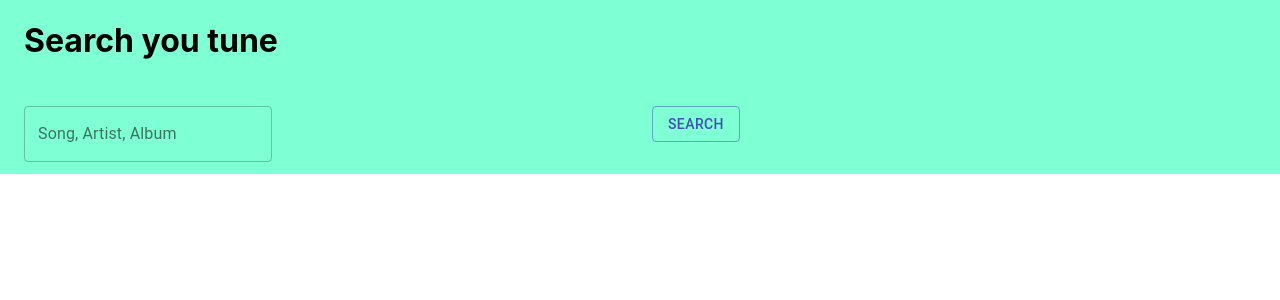
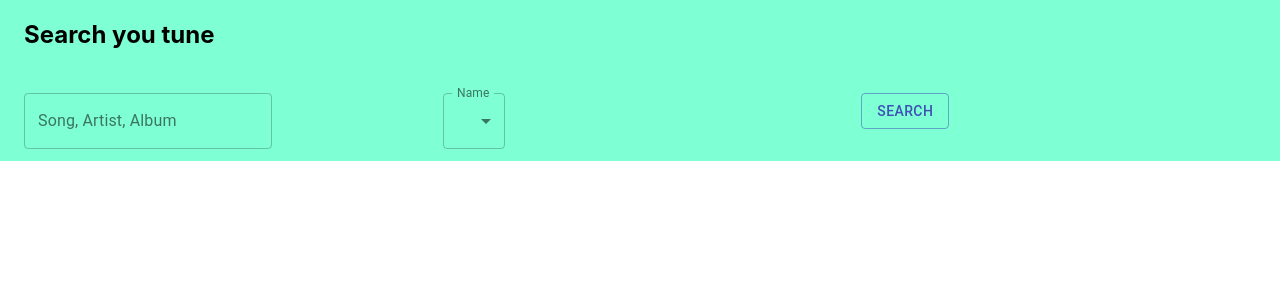
Before and after one commit to vits98/TruextendEjercicio, a React (Create React App) app in the folder itunesstore/: page / in a window 1280 px wide. Shown: the top 300 px of the page. Built offline with nearby package versions, Linux system fonts and the light colour scheme.

Commit message:
Added styles to cards and added new logic of search

```diff
--- a/itunesstore/src/Components/Home/Home.jsx
+++ b/itunesstore/src/Components/Home/Home.jsx
@@ -1,65 +1,108 @@
-import React from 'react';
-import TextField from '@material-ui/core/TextField';
-import Container from '@material-ui/core/Container';
-import Grid from '@material-ui/core/Grid';
-import Button from '@material-ui/core/Button';
-import axios from 'axios';
-import SongCard from '../SongCard/SongCard';
+import React from "react";
+import TextField from "@material-ui/core/TextField";
+import Container from "@material-ui/core/Container";
+import Grid from "@material-ui/core/Grid";
+import Button from "@material-ui/core/Button";
+import axios from "axios";
+import SongCard from "../SongCard/SongCard";
+import InputLabel from "@material-ui/core/InputLabel";
+import MenuItem from "@material-ui/core/MenuItem";
+import FormControl from "@material-ui/core/FormControl";
+import Select from "@material-ui/core/Select";
 
 class Home extends React.Component {
-
   constructor(props) {
     super(props);
     this.state = {
-      songs: []
-    }
+      songs: [],
+      searchText: "",
+      searchMedia: "all",
+    };
   }
 
-  async searchItems() {
-    let songInformation
+  async searchItems(searchText) {
+    let songInformation;
     try {
-      songInformation = await axios.get("https://itunes.apple.com/search?term=AuronPlay")
+      songInformation = await axios.get(
+        "https://itunes.apple.com/search?term=" + searchText
+      );
     } catch (error) {
       console.error(error);
     }
-    this.setState({ songs: songInformation.data.results })
+    this.setState({ songs: songInformation.data.results });
   }
 
   renderList() {
     const { songs } = this.state;
 
     return (
-      <Grid container >
+      <Grid container>
         {songs.map((song) => {
           return (
             <Grid item xs={12} sm={6} md={4} lg={3}>
-                <SongCard key={song.trackId} song={song}> </SongCard>
+              <SongCard key={song.trackId} song={song}>
+                {" "}
+              </SongCard>
             </Grid>
-          )
+          );
         })}
       </Grid>
-    )
+    );
   }
 
+  handleSearchMediaChange = (event) => {
+    this.setState({ searchMedia: event.target.value });
+  };
+
+  handleSearchTextChange = (event) => {
+    this.setState({ searchText: event.target.value });
+  };
+
   render() {
-    const { songs } = this.state;
-    console.log(songs);
+    const { searchText, searchMedia } = this.state;
     return (
       <div>
-        <Container style={{ backgroundColor: '#7FFFD4' }}>
+        <Container style={{ backgroundColor: "#7FFFD4" }}>
           <Grid container spacing={3}>
             <Grid item xs={12}>
-              <h1>Search you tune</h1>
+              <h2>Search you tune</h2>
             </Grid>
-            <Grid item xs={6}>
+            <Grid item xs={4}>
               <TextField
                 label="Song, Artist, Album"
                 id="outlined-margin-dense"
                 variant="outlined"
+                value={searchText}
+                onChange={this.handleSearchTextChange}
               />
             </Grid>
-            <Grid item xs={6}>
-              <Button variant="outlined" color="primary" onClick={() => this.searchItems()}>
+            <Grid item xs={4}>
+              <FormControl variant="outlined">
+                <InputLabel id="demo-simple-select-outlined-label">
+                  Name
+                </InputLabel>
+                <Select
+                  labelId="demo-simple-select-outlined-label"
+                  id="demo-simple-select-outlined"
+                  value={searchMedia}
+                  onChange={this.handleSearchMediaChange}
+                  label="Name"
+                >
+                  <MenuItem value="">
+                    <em>None</em>
+                  </MenuItem>
+                  <MenuItem value={10}>Ten</MenuItem>
+                  <MenuItem value={20}>Twenty</MenuItem>
+                  <MenuItem value={30}>Thirty</MenuItem>
+                </Select>
+              </FormControl>
+            </Grid>
+            <Grid item xs={4}>
+              <Button
+                variant="outlined"
+                color="primary"
+                onClick={() => this.searchItems(searchText)}
+              >
                 Search
               </Button>
             </Grid>
@@ -67,7 +110,7 @@ class Home extends React.Component {
         </Container>
         {this.renderList()}
       </div>
-    )
+    );
   }
 }
 
--- a/itunesstore/src/Components/SongCard/SongCard.jsx
+++ b/itunesstore/src/Components/SongCard/SongCard.jsx
@@ -1,54 +1,41 @@
-import React from 'react';
-import PropTypes from 'prop-types';
-import { withStyles } from '@material-ui/core/styles';
-import Card from '@material-ui/core/Card';
-import CardActions from '@material-ui/core/CardActions';
-import CardContent from '@material-ui/core/CardContent';
-import Button from '@material-ui/core/Button';
-import Typography from '@material-ui/core/Typography';
+import React from "react";
+import PropTypes from "prop-types";
+import Card from "@material-ui/core/Card";
+import CardContent from "@material-ui/core/CardContent";
+import Typography from "@material-ui/core/Typography";
+import CardMedia from "@material-ui/core/CardMedia";
+import useStyles from "./styles";
 
-const styles = {
-  card: {
-    minWidth: 275,
-  },
-  bullet: {
-    display: 'inline-block',
-    margin: '0 2px',
-    transform: 'scale(0.8)',
-  },
-  title: {
-    marginBottom: 16,
-    fontSize: 14,
-  },
-  pos: {
-    marginBottom: 12,
-  },
-};
+const millisToMinutesAndSeconds=(millis) => {
+  var minutes = Math.floor(millis / 60000);
+  var seconds = ((millis % 60000) / 1000).toFixed(0);
+  return minutes + ":" + (seconds < 10 ? '0' : '') + seconds;
+}
 
-function SongCard({ classes, song }) {
-  const bull = <span className={classes.bullet}>•</span>;
-
+function SongCard({ song }) {
+  const classes = useStyles();
   return (
     <div>
-      <Card className={classes.card}>
+      <Card className={classes.root}>
         <CardContent>
-          <Typography className={classes.title} color="textSecondary">
-            {song.trackName}
+          <Typography gutterBottom variant="h5" component="h4">
+            Song:{song.trackName}
           </Typography>
-          <Typography variant="headline" component="h2">
-            be{bull}nev{bull}o{bull}lent
+          <CardMedia
+            className={classes.media}
+            image={song.artworkUrl100}
+            title="Contemplative Reptile"
+          />
+          <Typography variant="body2" color="textSecondary" component="p">
+            Album:{song.collectionName}
           </Typography>
-          <Typography className={classes.pos} color="textSecondary">
-            adjective
+          <Typography variant="body2" color="textSecondary" component="p">
+            Duration:{millisToMinutesAndSeconds(song.trackTimeMillis)}
           </Typography>
-          <Typography component="p">
-            well meaning and kindly.<br />
-            {'"a benevolent smile"'}
+          <Typography variant="body2" color="textSecondary" component="p">
+            Price:${song.trackPrice}
           </Typography>
         </CardContent>
-        <CardActions>
-          <Button size="small">Learn More</Button>
-        </CardActions>
       </Card>
     </div>
   );
@@ -58,4 +45,4 @@ SongCard.propTypes = {
   classes: PropTypes.object.isRequired,
 };
 
-export default withStyles(styles)(SongCard);
+export default SongCard;
--- /dev/null
+++ b/itunesstore/src/Components/SongCard/styles.js
@@ -0,0 +1,14 @@
+import { makeStyles } from "@material-ui/core";
+
+const useStyles = makeStyles({
+    root: {
+      maxWidth: 380,
+      marginTop: '30px',
+      Height: '500px'
+    },
+    media: {
+      height: 300,
+      width: '100%'
+    },
+});
+export default useStyles
```
Also changed, not shown: itunesstore/src/App.js (+3 -5 lines).
